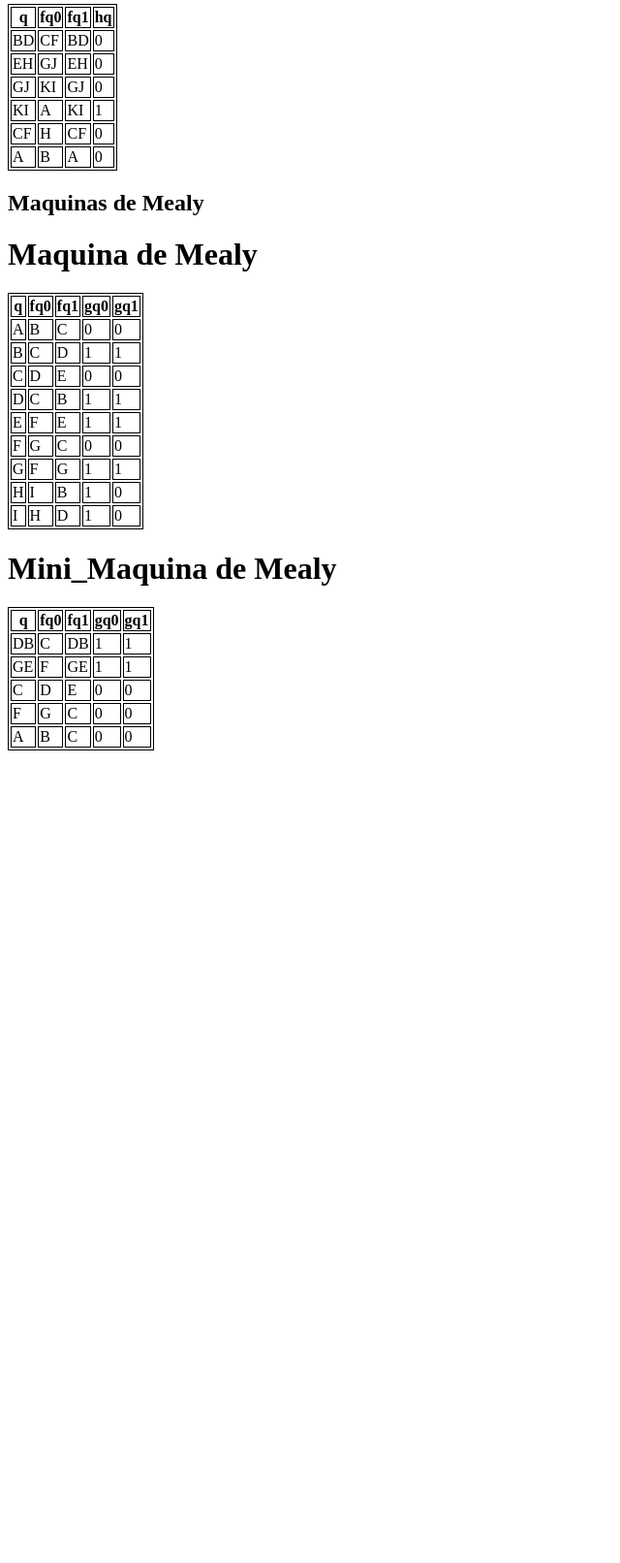
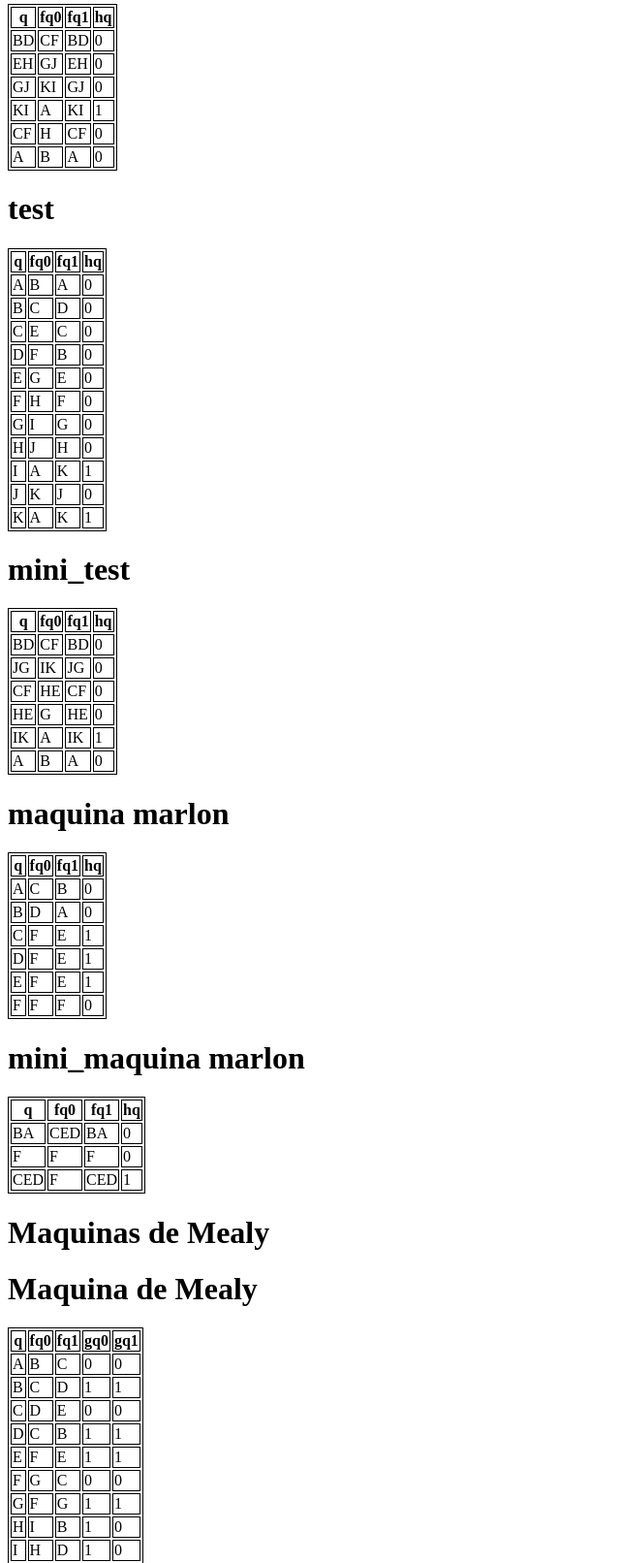
Before and after one commit to FelipeBarretoB/Maquinas_de_estados, a Django app: page /machine/ in a window 1280 px wide. Shown: the part 623-2235 px from the top of the page at 97% size, without its empty margins (0-640 px from the left). Before the commit the page ends 1405 px from the top, so only its background shows below. Run offline with Django 4.2, Linux system fonts and the light colour scheme; data comes from the database, SQL or seed files in the repository.

Commit message:
test con marlon, y cosas que no funcionaron en el css

```diff
--- a/djangoproject/StateMachine/templates/machines.html
+++ b/djangoproject/StateMachine/templates/machines.html
@@ -1,7 +1,7 @@
 {% extends 'layouts/base1.html' %}
 {# esto es un comentario de jinja, lo de arriba es basicamente un heredar del documento base1.html#}
 {% block content%}
-<h1>Maquinas que has creado</h1>
+<h1 class="title">Maquinas que has creado</h1>
     <h2>Maquinas de moore</h2>
     {#loop de jinja, lo mismo que los de python#}
     {% for name in moore_title %}
@@ -32,7 +32,7 @@
     </table>
     {% endfor %}
     {# se usan endfor y endif para cerrar los for loops y los if#}
-    <h2>Maquinas de Mealy</h2>
+    <h1 class="title">Maquinas de Mealy</h1>
     {% for name in mealy_title %}
     <h1>{{ name.name }}</h1>
     <table>
--- a/djangoproject/StateMachine/templates/mealy.html
+++ b/djangoproject/StateMachine/templates/mealy.html
@@ -1,6 +1,6 @@
 {% extends 'layouts/base1.html' %}
 {% block content%}
-<h1>mealy</h1>
+<h1 id="title">mealy</h1>
 <form method="POST" id="id_form">
     {% csrf_token %}
     <label for="input-value">Nombre de la maquina:</label>
--- a/djangoproject/StateMachine/templates/moore.html
+++ b/djangoproject/StateMachine/templates/moore.html
@@ -1,6 +1,6 @@
 {% extends 'layouts/base1.html' %}
 {% block content%}
-<h1>Moore</h1>
+<h1 id="title">Moore</h1>
 <form method="POST" id="id_form">
     {% csrf_token %}
     <label for="input-value">Nombre de la maquina:</label>
--- a/djangoproject/StateMachine/views.py
+++ b/djangoproject/StateMachine/views.py
@@ -44,12 +44,14 @@
         #se crea de nuevo el diccionario pero con los estados reducidos
         states = {q: states[q] for q in reachable_states if q in states}
         states=minimize_Moore(states)
+        #le damos un nuevo nombre a la maquina resultante
         name="mini_"+name
         create_new_Moore(states,name)
 
     return render(request, 'moore.html', )
 
 
+#Se usa para borrar los estados a los cuales el estado inicial no puede llegar
 def reduce(q, states):
     #q se añade a la lista de estados a los que se puede llegar, al ser el estado inicial
     reachable_states = set([q])
```
Also changed, not shown: djangoproject/StateMachine/static/styles/main.css (line endings or trailing spaces), djangoproject/db.sqlite3, 1 other file.
